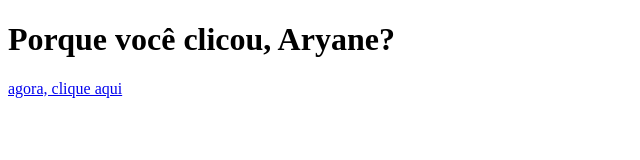
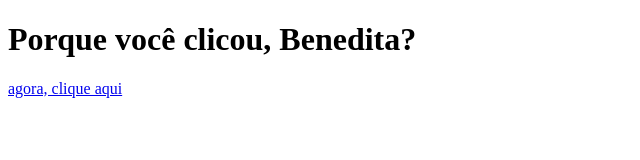
Before and after one commit to neyranms/novo-teste, a Next.js app: page /sobre in a window 1280 px wide. Shown: the top 160 px of the page, without its empty margins (0-640 px from the left). Built offline with nearby package versions, Linux system fonts and the light colour scheme.

Commit message:
update10

```diff
--- a/pages/sobre.js
+++ b/pages/sobre.js
@@ -3,7 +3,7 @@ import Link from 'next/link';
 //useState importa um componente com memória(estado), nesse caso o contador
 function Sobre() {
     return (<div>
-        <h1>Porque você clicou, Aryane?</h1>
+        <h1>Porque você clicou, Benedita?</h1>
         <Link href="/">
             <a>agora, clique aqui</a>
         </Link>
```
